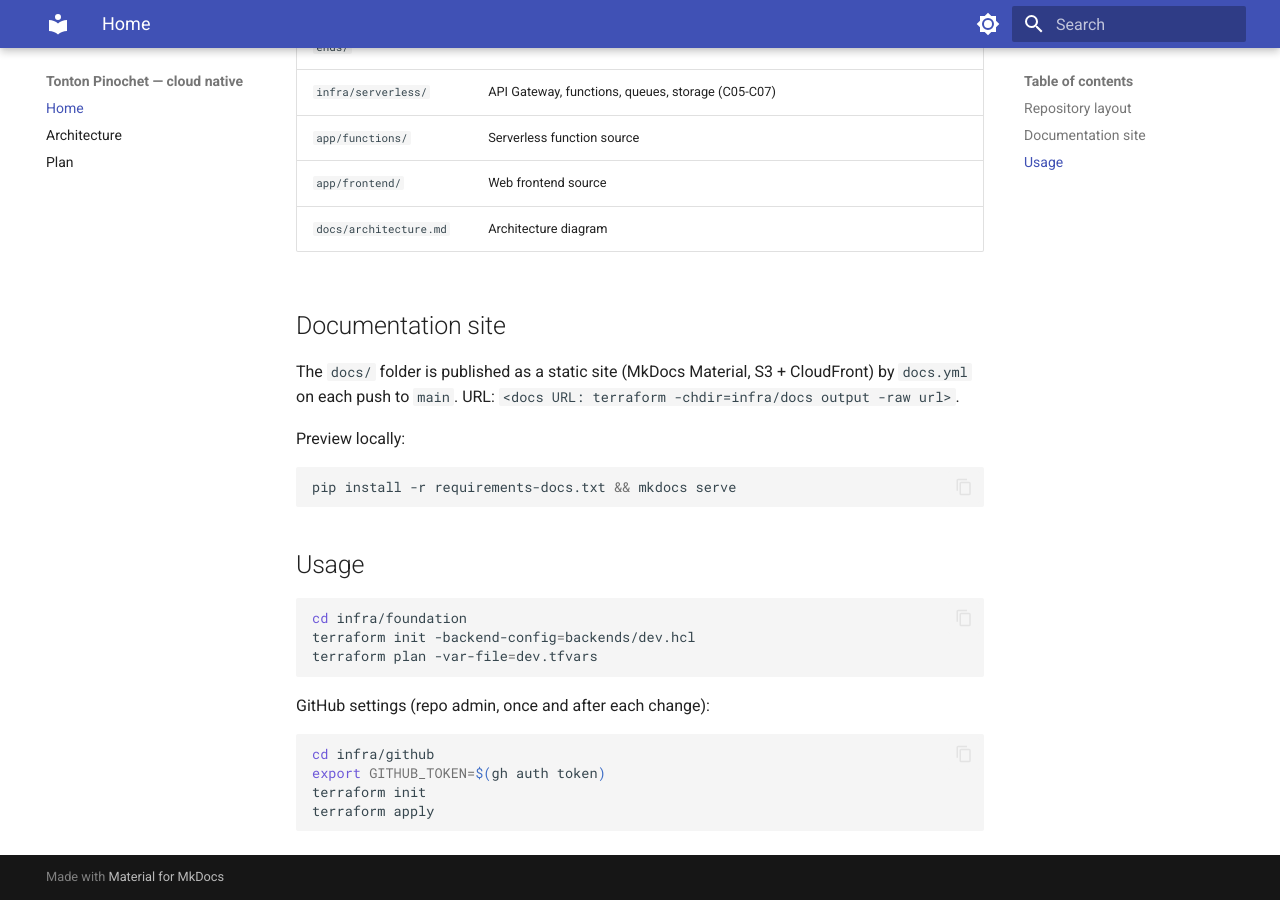
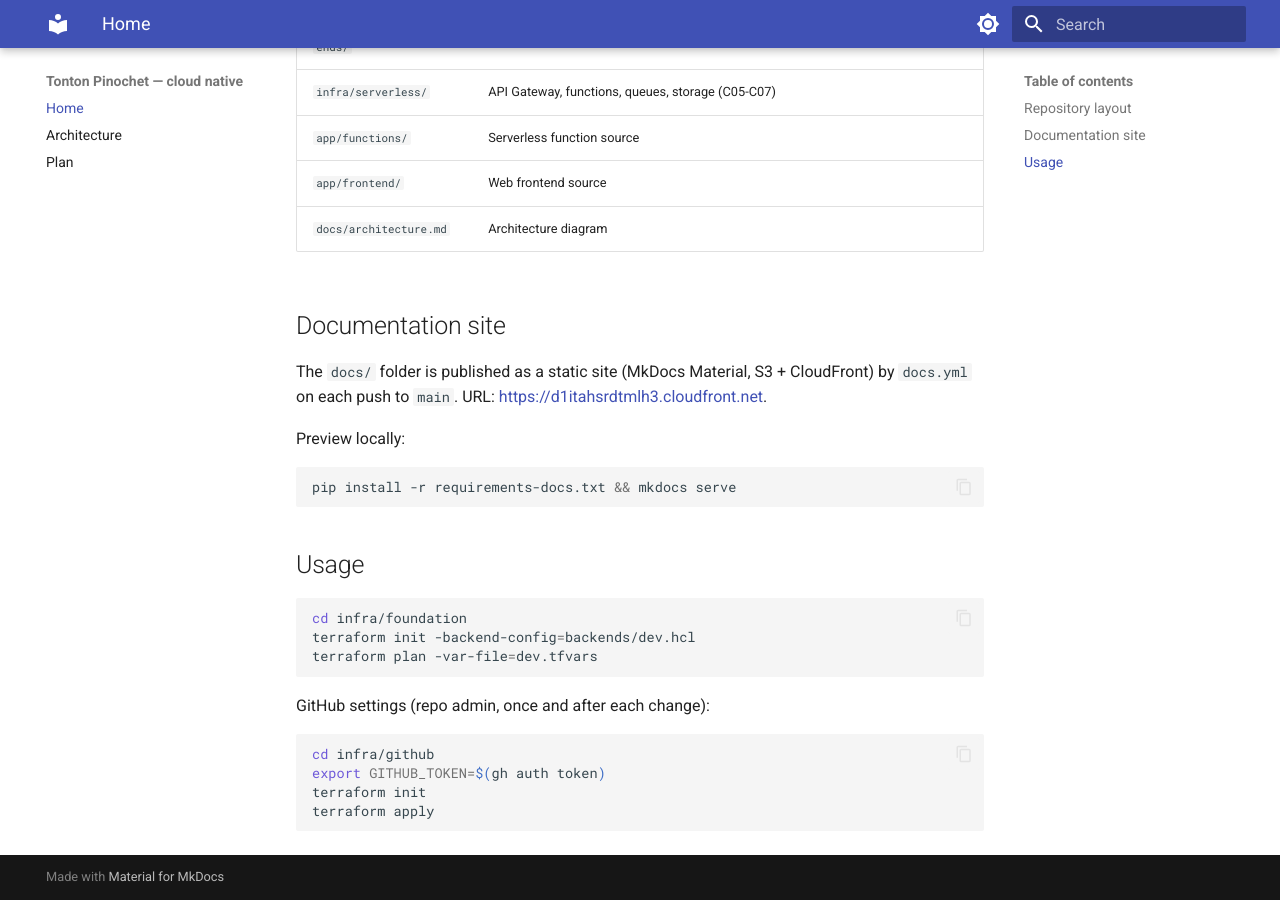
Before and after one commit to cterlecki/tonton_pinochet_cloudnative, an MkDocs documentation site: the page built from docs/README.md, in a window 1280 px wide and 900 px high, scrolled down 698 px. Built offline with MkDocs 1.6.1 and Material for MkDocs 9.7.7, drawn with Linux system fonts in a browser that asks for light colours; part of the change alters nothing that is shown.

Commit message:
docs: add the docs site URL

```diff
--- a/docs/README.md
+++ b/docs/README.md
@@ -20,7 +20,7 @@
 
 ## Documentation site
 
-The `docs/` folder is published as a static site (MkDocs Material, S3 + CloudFront) by `docs.yml` on each push to `main`. URL: `<docs URL: terraform -chdir=infra/docs output -raw url>`.
+The `docs/` folder is published as a static site (MkDocs Material, S3 + CloudFront) by `docs.yml` on each push to `main`. URL: <https://d1itahsrdtmlh3.cloudfront.net>.
 
 Preview locally:
 
```
